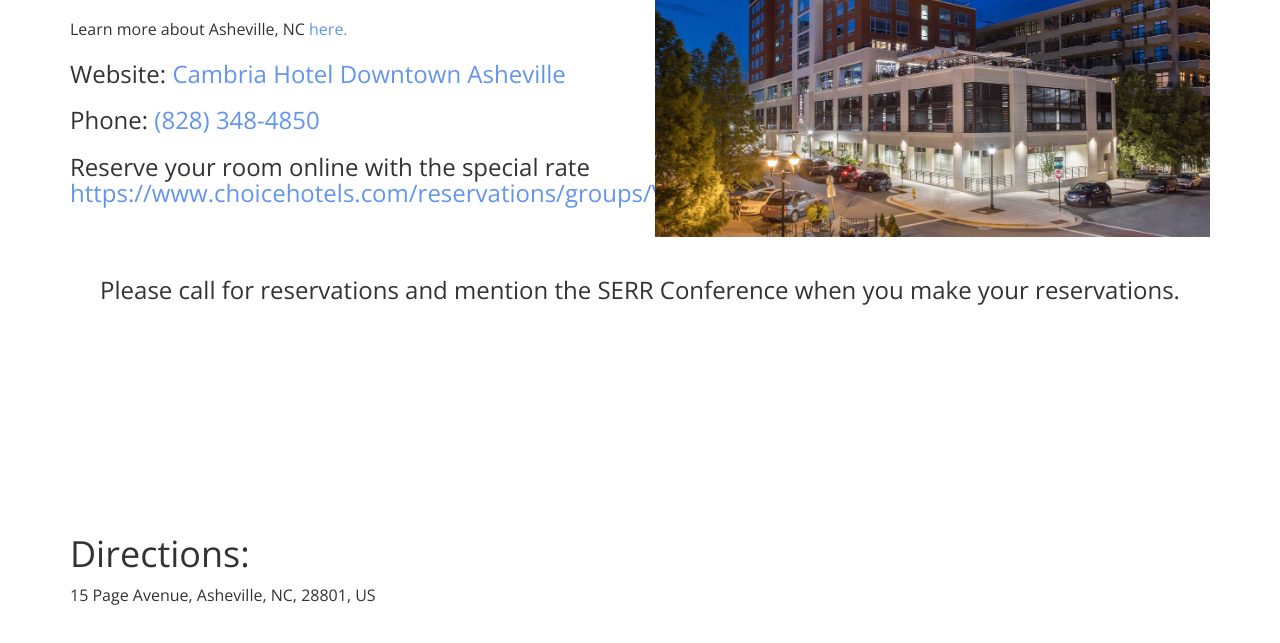
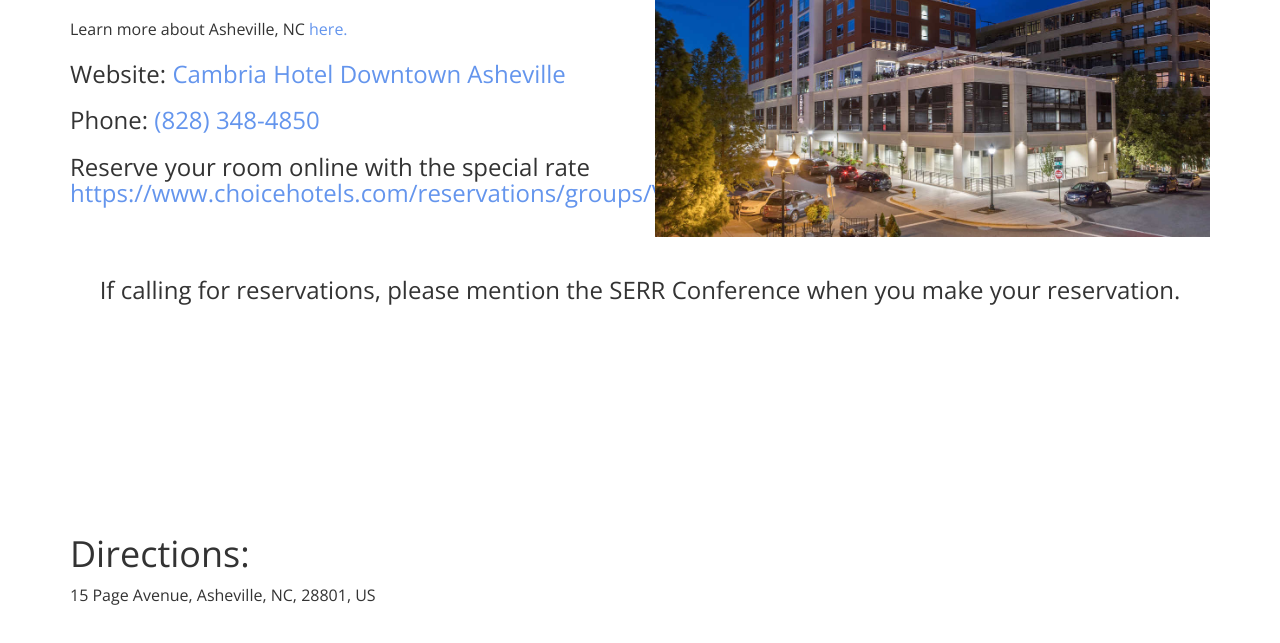
Before and after one commit to The-AM-Venture/SERR, a plain HTML site: page public/index.html in a window 1280 px wide. Shown: the part 1995-2638 px from the top of the page. Drawn offline with nearby package versions, Linux system fonts and the light colour scheme; grey boxes are pictures that could not be loaded.

Commit message:
Changed wording for reservations text

```diff
--- a/public/index.html
+++ b/public/index.html
@@ -195,7 +195,7 @@
 			<div class="center">
 
 				<!-- Reservation deadlines and perks -->
-				<h3>Please call for reservations and mention the SERR Conference when you make your reservations.</h3>
+				<h3>If calling for reservations, please mention the SERR Conference when you make your reservation.</h3>
 				<!--<h3>The discount rate is only good through: February 25th, 2019</h3>-->
 				<!-- Gift <h3>The first 100 people to register will receive a Commemorative SERR gift: TBA</h3> -->
 
```
